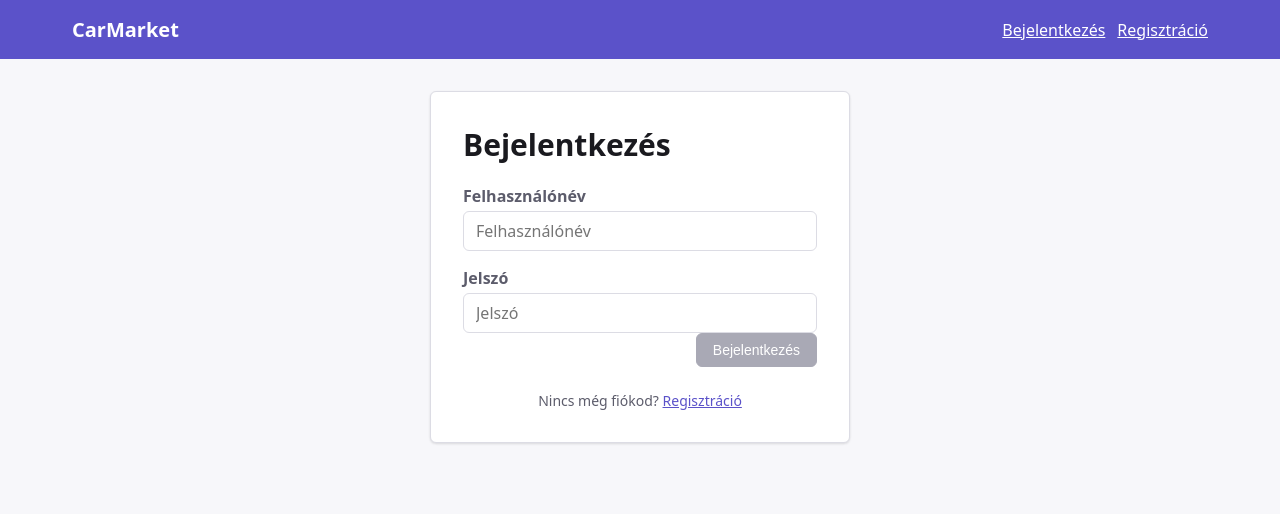
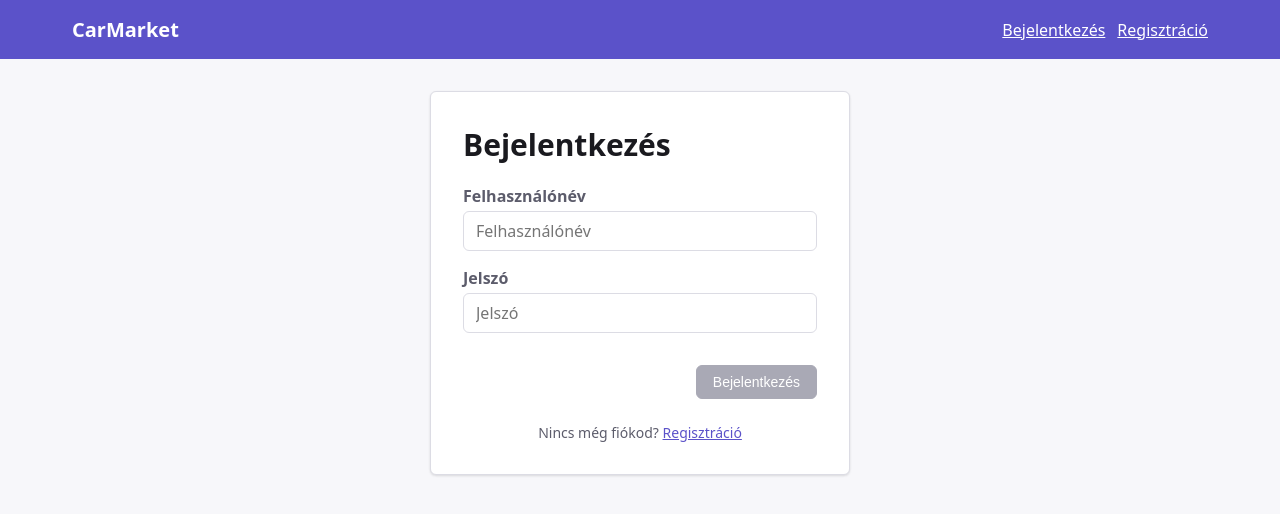
Before and after one commit to SuszterD/carmarket, an Angular app in the folder frontend/carmarket/: page /login in a window 1280 px wide. Shown: the top 514 px of the page. Built offline with nearby package versions, Linux system fonts and the light colour scheme.

Commit message:
feat: separate the form action row from the fields

```diff
--- a/frontend/carmarket/src/styles.css
+++ b/frontend/carmarket/src/styles.css
@@ -152,6 +152,7 @@ textarea {
   display: flex;
   justify-content: flex-end;
   gap: var(--space-3);
+  margin-top: var(--space-8);
 }
 
 .form-card {
```
